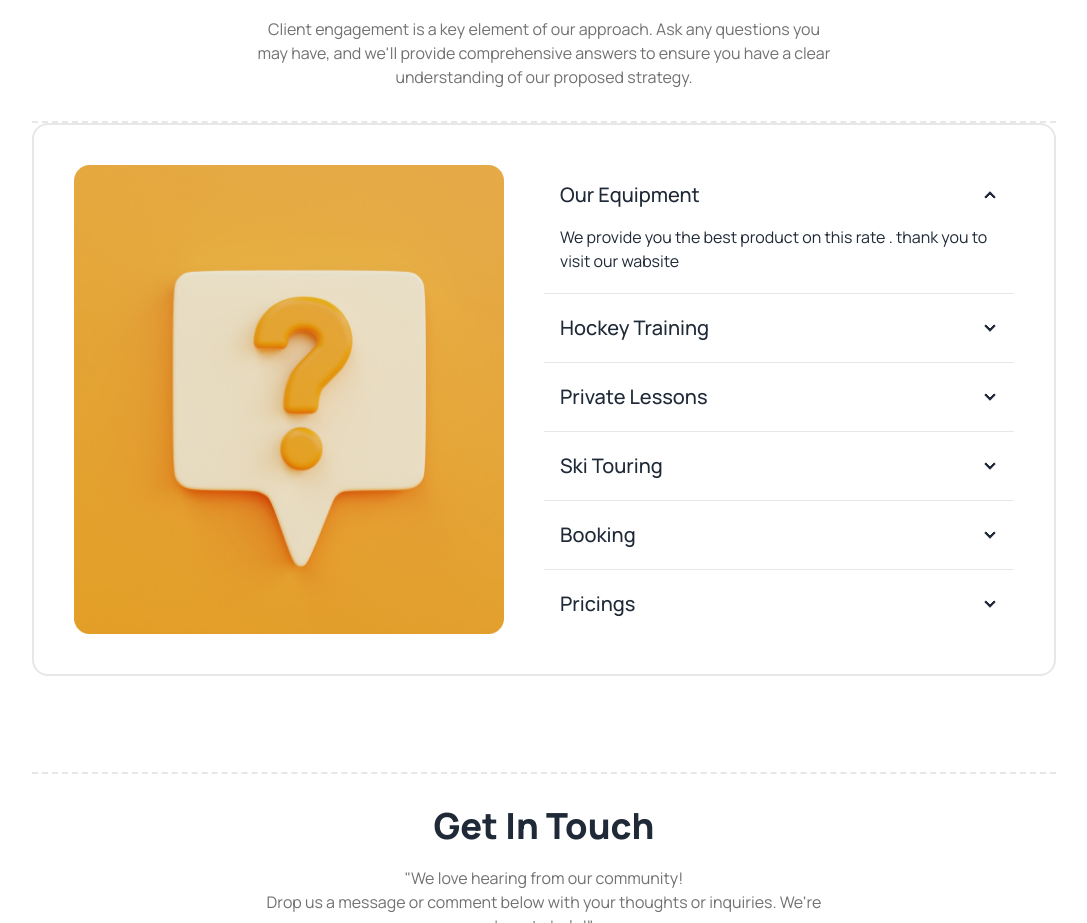
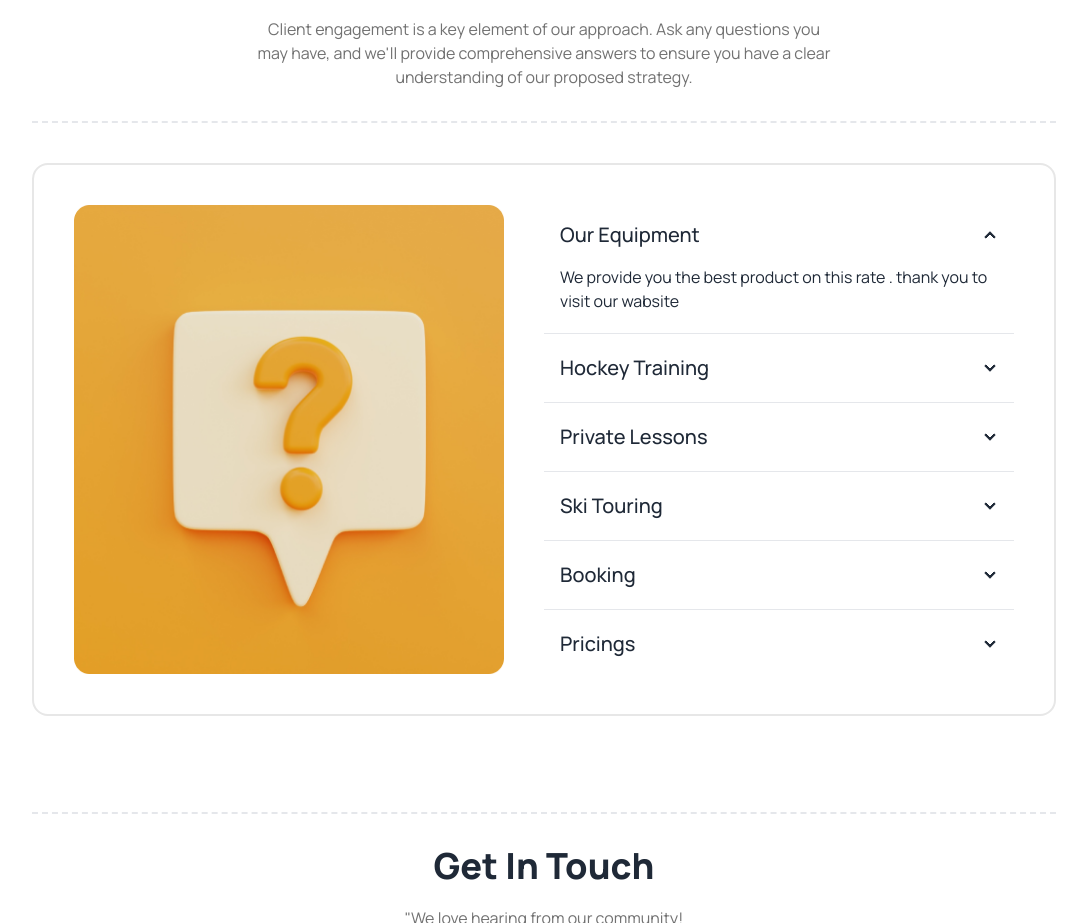
Before and after one commit to OHshajim/B9-Assaignment-3, a plain HTML site: page index.html in a window 1280 px wide. Shown: the part 3892-4815 px from the top of the page, without its empty margins (96-1183 px from the left). Drawn offline with nearby package versions, Linux system fonts and the light colour scheme.

Commit message:
same mistake repaired

```diff
--- a/index.html
+++ b/index.html
@@ -431,7 +431,7 @@
                 <p class="text-[#13131299] md:text-base text-sm max-w-xl m-auto">Client engagement is a key element of our approach. Ask any questions you may have, and we'll provide comprehensive answers to ensure you have a clear understanding of our proposed strategy.</p>
             </div>
 
-            <div class="flex flex-col lg:flex-row border-2 border-[#1313181A] rounded-2xl p-10 ">
+            <div class="flex flex-col lg:flex-row border-2 border-[#1313181A] rounded-2xl p-10 mt-10">
                 <div class="lg:w-1/2 w-full">
                     <img src="./Images/11.png" alt="Question img" class="w-full max-h-[500px] h-full lg:pr-10">
                 </div>
```
